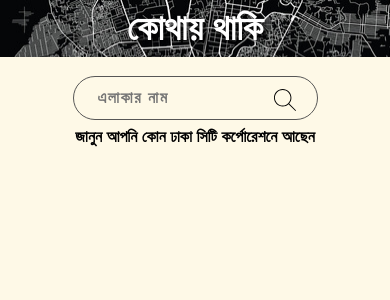
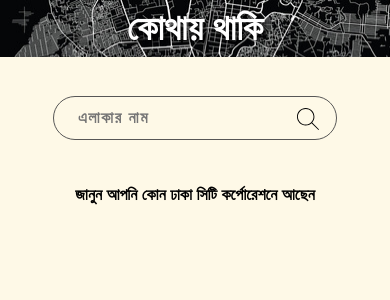
Before and after one commit to raadu/kothaythaki, a React (Create React App) app: page / in a window 390 px wide. Shown: the top 300 px of the page. Built offline with nearby package versions, Linux system fonts and the light colour scheme; a web font is replaced by a local one.

Commit message:
css update for responsive design

```diff
--- a/src/components/Result/Result.module.scss
+++ b/src/components/Result/Result.module.scss
@@ -17,3 +17,9 @@
     text-align: center;
     padding-top: 10px;
 }
+
+@media only screen and (max-width: 800px) {
+    .resultText {
+        text-align: center;
+    }
+}
--- a/src/components/SearchBar/SearchBar.module.scss
+++ b/src/components/SearchBar/SearchBar.module.scss
@@ -48,19 +48,35 @@
     left: 62%;
     transform: translate(-50%, -50%);
     z-index: 1;
+    cursor: pointer;
+}
 
-    &:hover {
-        cursor: pointer;
+@media only screen and (max-width: 800px) {
+    .searchBarContainer {
+        padding-top: 10%;
+        padding-bottom: 10%;
+    }
+
+    .searchInput {
+        width: 60%;
+    }
+
+    .iconContainer {
+        top: 53%;
+        left: 79%;
     }
 }
 
-@media only screen and (max-width: 800px) {
-    .searchInput {
-        width: 50%;
-    }
-
+@media only screen and (min-width: 1700px) and (max-width: 2800px) {
     .iconContainer {
-        top: 72%;
-        left: 73%;
+        top: 84%;
+        left: 62%;
     }
 }
+
+@media only screen and (min-width: 2800px) {
+    .iconContainer {
+        top: 90%;
+        left: 62%;
+    }
+}
--- a/src/components/Suggestion/Suggestion.module.scss
+++ b/src/components/Suggestion/Suggestion.module.scss
@@ -43,6 +43,6 @@
 
 @media only screen and (max-width: 800px) {
     .suggestionList {
-        width: 55%;
+        width: 60%;
     }
 }
```
